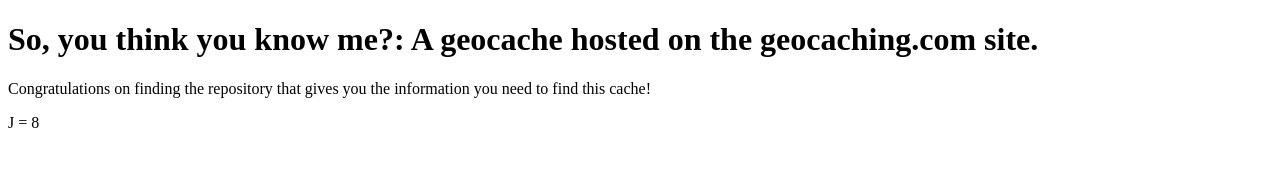
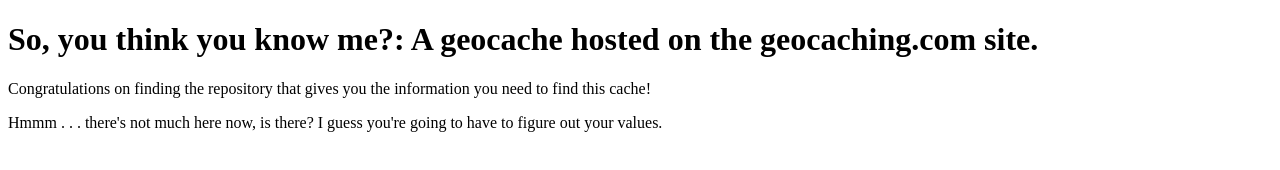
Before and after one commit to vegantriathlete/GC92JEZ, a plain HTML site: page index.html in a window 1280 px wide. Drawn offline with Linux system fonts and the light colour scheme.

Commit message:
You must look at the commits
Figure out how to show all the commits (I promise, it's not too hard). Then look through all of them to see the different versions of this page.

```diff
--- a/index.html
+++ b/index.html
@@ -6,6 +6,6 @@
 <body>
   <h1>So, you think you know me?: A geocache hosted on the geocaching.com site.</h1>
   <p>Congratulations on finding the repository that gives you the information you need to find this cache!</p>
-  <p>J = 8</p>
+  <p>Hmmm . . . there's not much here now, is there? I guess you're going to have to figure out your values.</p>
 </body>
 </html>
```
